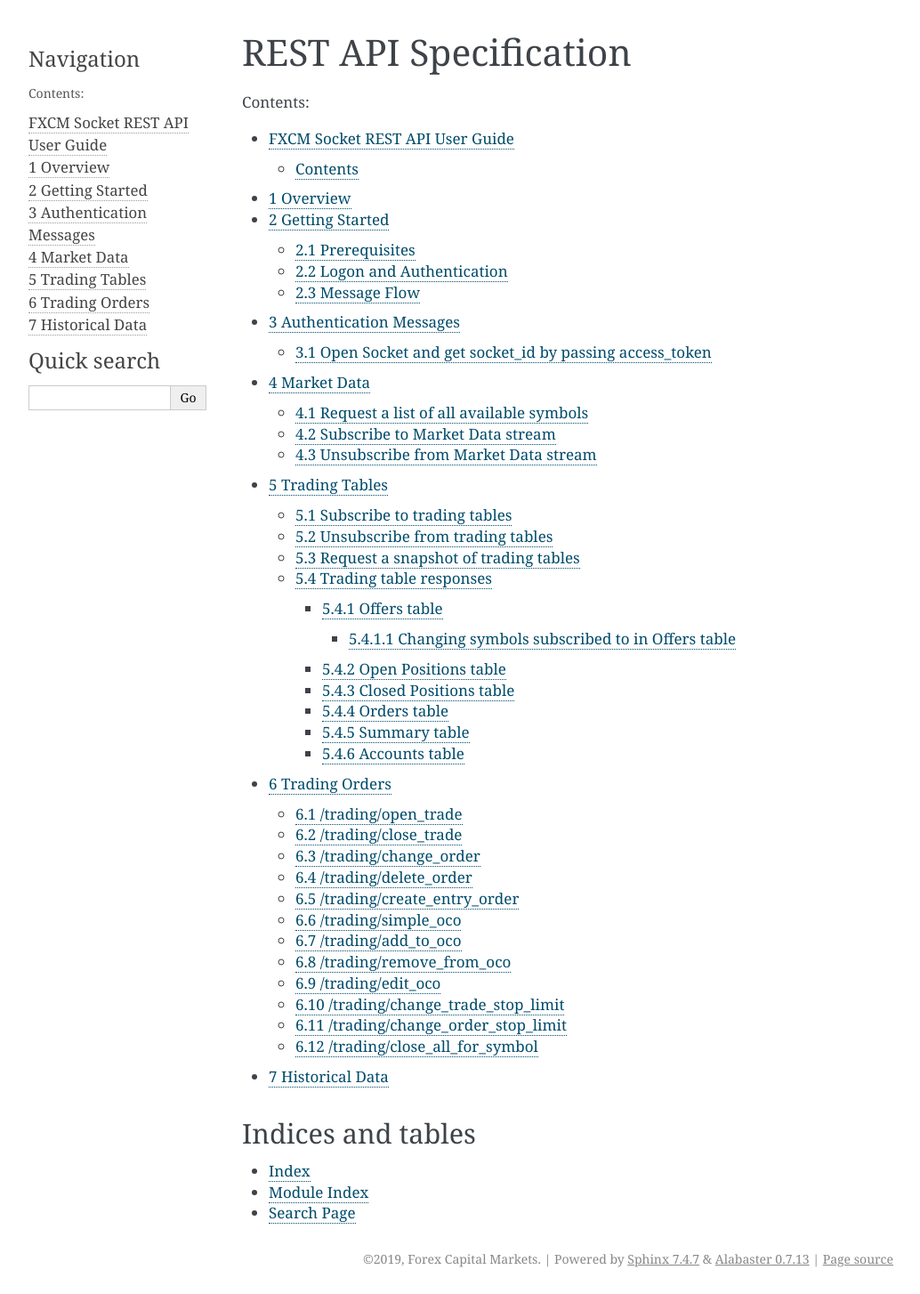
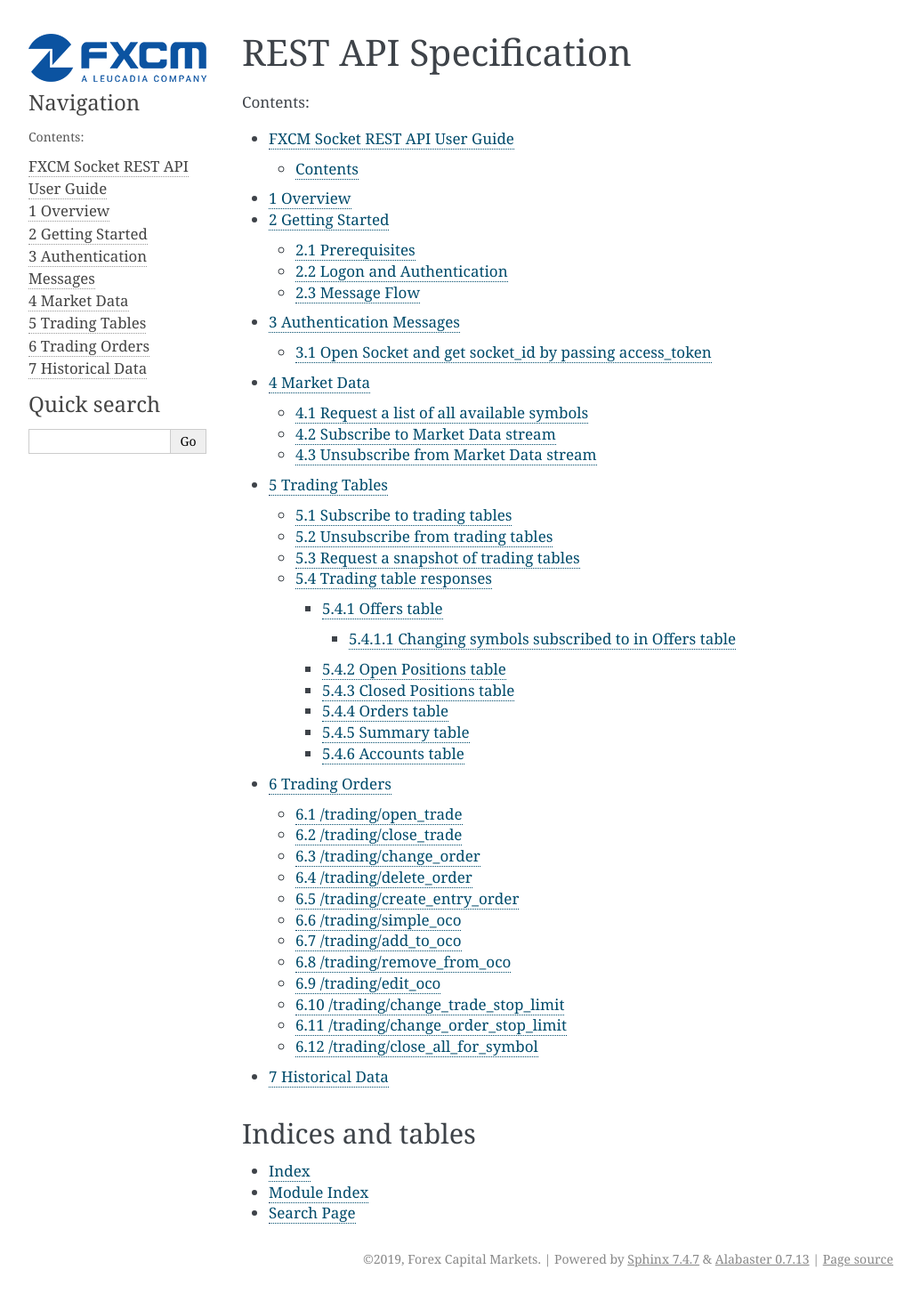
Before and after one commit to fxcm-mroman/REST-API-Specification, a Sphinx documentation site: the page built from docs/index.rst, in a window 1280 px wide. Shown: the whole page at 89% size, without its empty margins (106-1140 px from the left). Built offline with Sphinx 7.4.7, drawn with Linux system fonts in a browser that asks for light colours.

Commit message:
Added logo

```diff
--- a/docs/conf.py
+++ b/docs/conf.py
@@ -80,8 +80,9 @@ pygments_style = 'sphinx'
 # The theme to use for HTML and HTML Help pages.  See the documentation for
 # a list of builtin themes.
 #
+html_logo = '_static/fxcm-blue.png'
 html_theme = 'alabaster'
-#html_logo = 'fxcm-blue-2.png'
+
 
 # Theme options are theme-specific and customize the look and feel of a theme
 # further.  For a list of options available for each theme, see the
```
Also changed, not shown: docs/_static/fxcm-blue.png (added), 8 other files.
